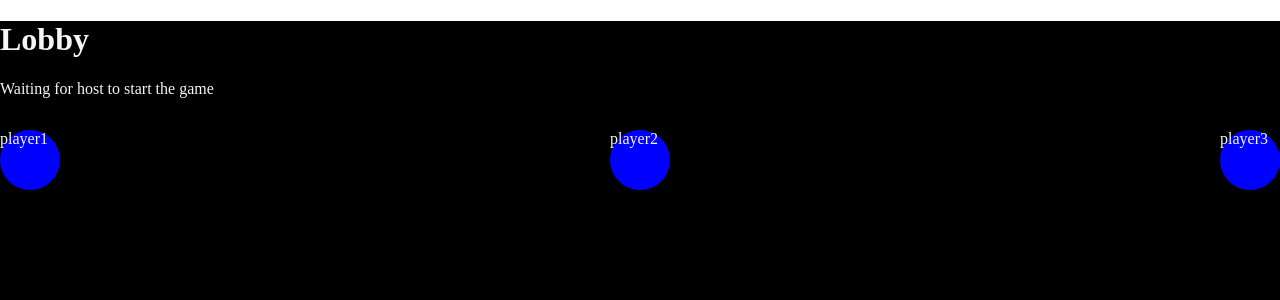
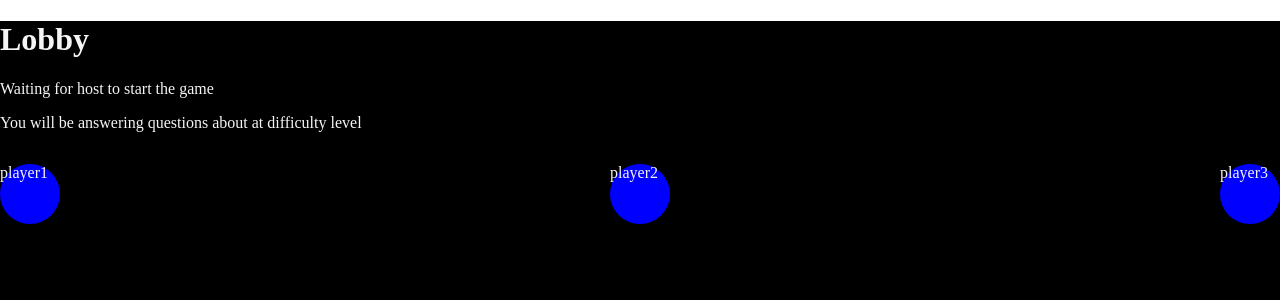
Before and after one commit to pearlhamilton/Quizzical, a React app in the folder react-client/: page /lobby in a window 1280 px wide. Shown: the top 300 px of the page. Built offline with nearby package versions, Linux system fonts and the light colour scheme; no server answers.

Commit message:
get chosen quiz values from reducer and display to players

```diff
--- a/react-client/src/components/LobbyStatus/index.js
+++ b/react-client/src/components/LobbyStatus/index.js
@@ -3,6 +3,11 @@ import {useSelector} from "react-redux"
 
 
 const LobbyStatus = () => {
+
+
+    const subject = useSelector((state) => state.config.config.subject) //need to change this back into words
+    const difficulty = useSelector((state) => state.config.config.difficulty)
+    const numberOfQs = useSelector((state) => state.config.config.numberOfQs )
 
     // const usertype = useSelector((state) => state.user.user.type)
     const usertype = "PLAYER"
@@ -17,8 +22,11 @@ const LobbyStatus = () => {
     }
     else{
         return(
+            <>
         <p>Waiting for host to start the game</p>
 
+        <p>You will be answering {numberOfQs} questions about {subject} at difficulty level{difficulty}</p>
+        </>
         )
     }
 
```
